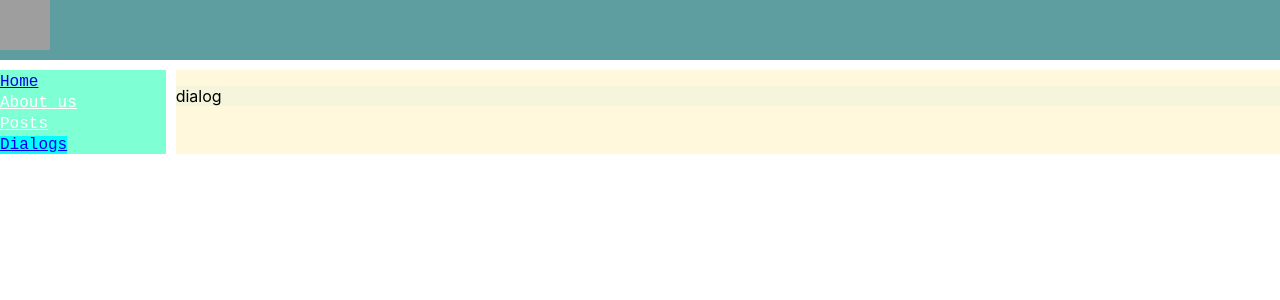
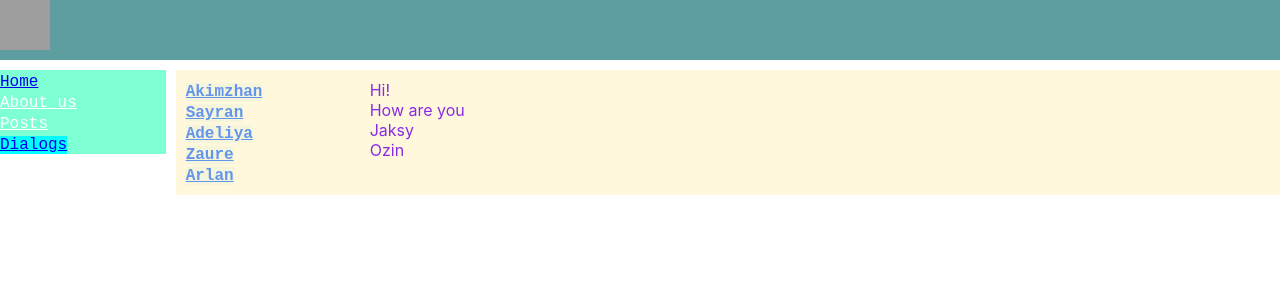
Before and after one commit to QaraByte/react01, a React (Create React App) app: page /dialogs in a window 1280 px wide. Shown: the top 300 px of the page. Built offline with nearby package versions, Linux system fonts and the light colour scheme; grey boxes are pictures that could not be loaded.

Commit message:
1) В компонент Posts добавил props; 2) Рефакторинг компонента Dialogs. Функция map; 3) Дополнение компонента Posts; 4) Стили для компонента Dialogs.

```diff
--- a/src/App.js
+++ b/src/App.js
@@ -17,8 +17,8 @@ let App=()=> {
       <div className='site-wrapper-content'>
         <Routes>
           <Route path='/about' element={<About/>}/>
-          <Route path='/dialogs' element={<Dialogs/>}/>
-          <Route path='/posts' element={<Posts message="My first post"/>}/>
+          <Route path='/dialogs/*' element={<Dialogs/>}/>
+          <Route path='/posts' element={<Posts/>}/>
         </Routes>
       </div>
     </div>
--- a/src/Components/Dialogs.jsx
+++ b/src/Components/Dialogs.jsx
@@ -1,9 +1,54 @@
+import { NavLink } from 'react-router-dom';
 import styles from '../css/Dialogs.module.css';
 
-let Dialogs=(props)=>{
+const Dialog=(props)=>{
+
+    let path="/dialogs/"+props.id;
+
     return(
         <div>
-            <p className={styles.dialog}>dialog</p>
+            <NavLink to={path} className={styles.dialog+' '+styles.active}>{props.name}</NavLink>
+        </div>
+    )
+}
+
+const MessageItem=(props)=>{
+    return (
+        <div className={styles.message}>
+            {props.text}
+        </div>
+    )
+}
+
+let Dialogs=(props)=>{
+
+let dialogs=[
+    { id:1,name:"Akimzhan"},
+    { id:2,name:"Sayran"},
+    { id:3,name:"Adeliya"},
+    { id:4,name:"Zaure"},
+    { id:5,name:"Arlan"}
+];
+
+let dialogElements=dialogs.map(d=><Dialog name={d.name} id={d.id}/>);
+
+let messages=[
+    { id:1,text:"Hi!"},
+    { id:2,text:"How are you"},
+    { id:3,text:"Jaksy"},
+    { id:4,text:"Ozin"}
+];
+
+let messageElements=messages.map(m=><MessageItem text={m.text} id={m.id}/>)
+
+    return(
+        <div className={styles.dialogs}>
+            <div className={styles.dialogItems}>
+                {dialogElements}
+            </div>
+            <div className={styles.messages}>
+                {messageElements}
+            </div>
         </div>
     )
 }
--- a/src/Components/Navbar.jsx
+++ b/src/Components/Navbar.jsx
@@ -10,7 +10,7 @@ let Navbar=(props)=> {
           <a href="/">Home</a>
         </div>
         <div className={styles.item}>
-          <NavLink to="about" className={navData => navData.isActive ? styles.active : styles.item }>About us</NavLink>
+          <NavLink to="about" className={navData=>navData.isActive ? styles.active : styles.item }>About us</NavLink>
         </div>
         <div className={`${styles.item}`}>
           <NavLink to="posts" className={navData => navData.isActive ? styles.active : styles.item}>Posts</NavLink>
--- a/src/Components/Posts.jsx
+++ b/src/Components/Posts.jsx
@@ -1,9 +1,17 @@
 import styles from '../css/Posts.module.css';
 
+let Post=(props)=>{
+
+    return <div className={styles.post}>
+        {props.message}
+    </div>
+}
+
 let Posts=(props)=>{
-    return <div>
-        <div className={styles.post}>
-            {props.message}
+    return <div className='posts'>
+        <div className={styles.postItems}>
+            <Post message="My first post"/>
+            <Post message="prosto post"/>
         </div>
     </div>
 }
--- a/src/css/Dialogs.module.css
+++ b/src/css/Dialogs.module.css
@@ -1,8 +1,25 @@
 .dialogs{
-    width: 30%;
-    display: inline-block;
+    display: grid;
+    grid-template-columns: 2fr 10fr;
 }
 
 .dialog{
     background-color: beige;
 }
+
+.dialogItems .active{
+    color: cornflowerblue;
+    font-weight: 700;
+}
+
+.dialogItems{
+    padding: 10px;
+}
+
+.messages{
+    padding: 10px;
+}
+
+.message{
+    color: blueviolet;
+}
--- a/src/css/Posts.module.css
+++ b/src/css/Posts.module.css
@@ -2,3 +2,7 @@
     font-family: Verdana, Geneva, Tahoma, sans-serif;
     color: blue;
 }
+
+.postItems{
+    padding: 10px;
+}
```
